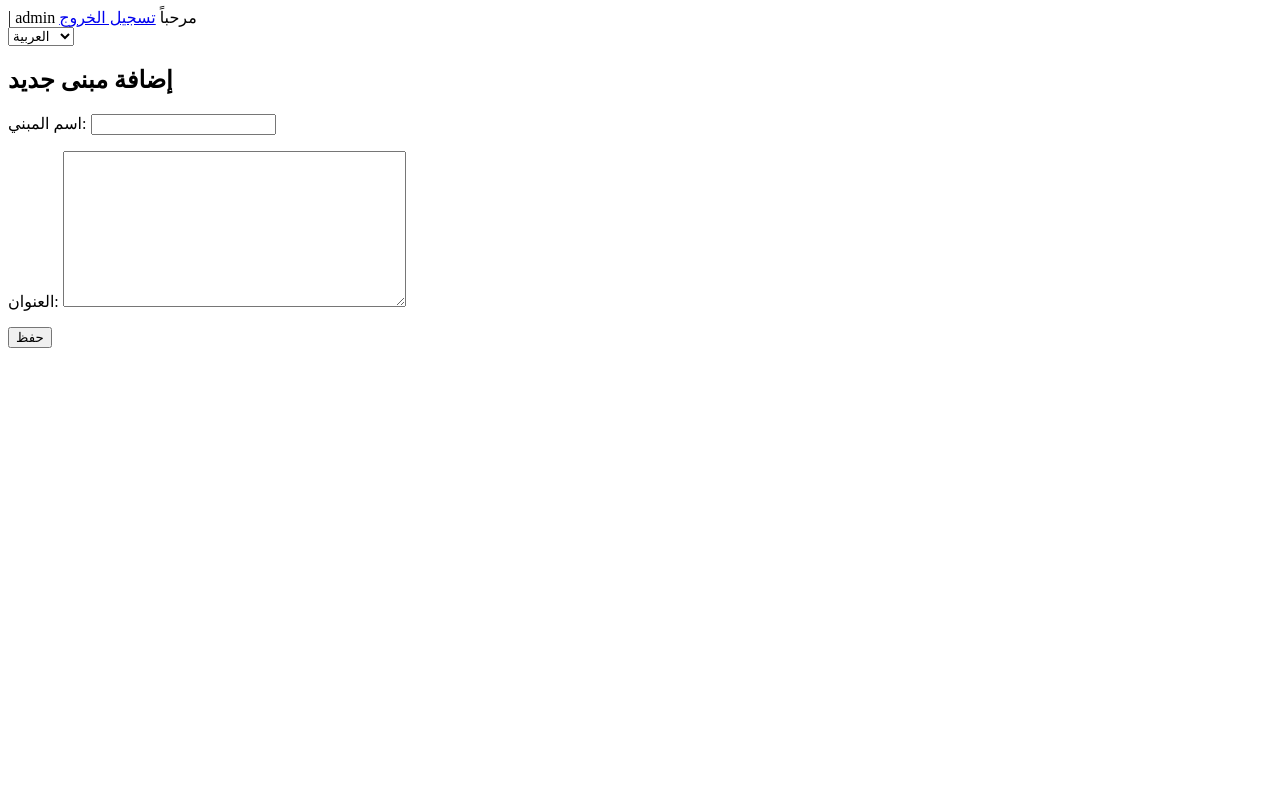
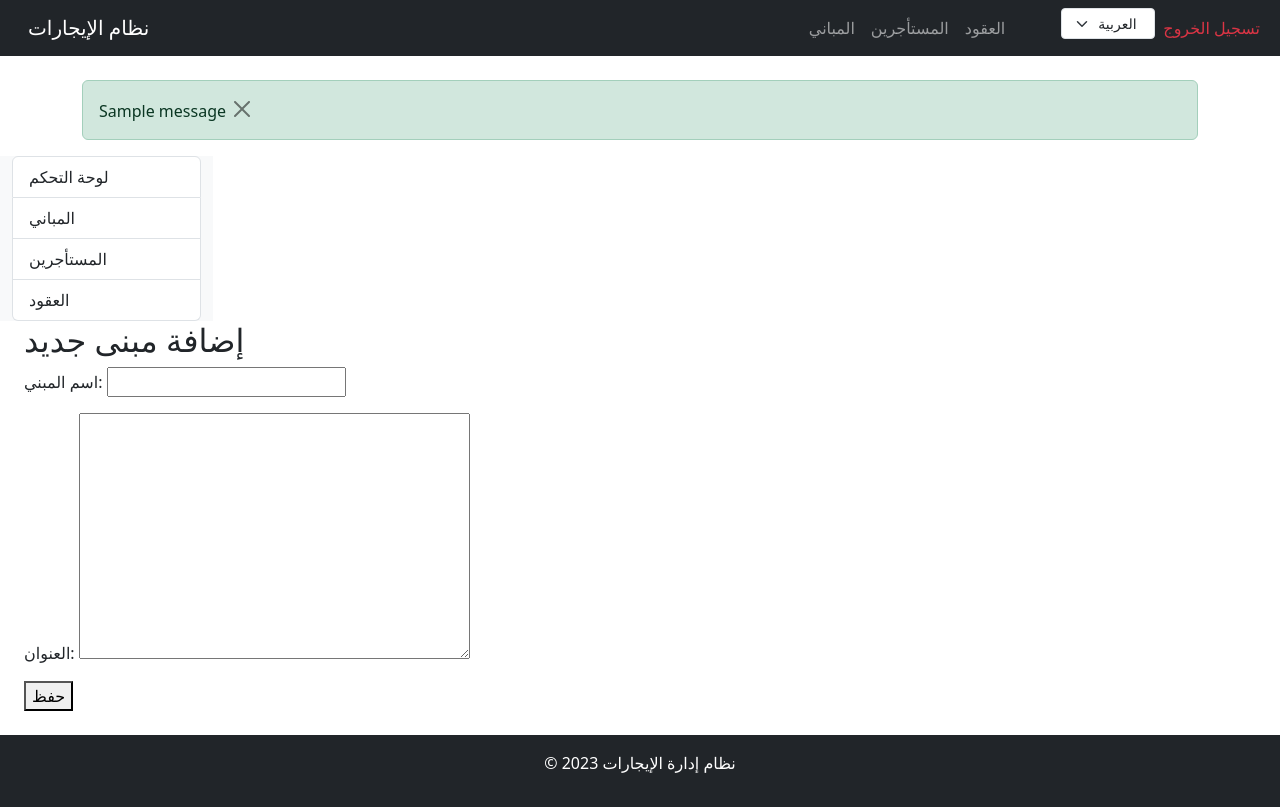
Before and after one commit to alabri0803/rental_system, a Django app: page /buildings/add/ in a window 1280 px wide. Before the commit the page ends 348 px from the top, so only its background shows below. Run offline with Django 5.2, Linux system fonts and the light colour scheme; a user stored in the database is signed in; tables that the repository leaves empty hold one stand-in row (values such as "Sample post"); one stand-in notice (Sample message) is shown.

Commit message:
base.html

```diff
--- a/templates/base.html
+++ b/templates/base.html
@@ -5,17 +5,20 @@
 <head>
     <meta charset="UTF-8">
     <title>{% block title %}{% trans "نظام الإيجارات" %}{% endblock %}</title>
+
+    <link href="https://cdn.jsdelivr.net/npm/bootstrap@5.3.0/dist/css/bootstrap.rtl.min.css" rel="stylesheet">
    <link rel="stylesheet" href="{% static 'style.css' %}">
 </head>
 <body>
     {% include 'includes/navbar.html' %}
     <div class="container">
         {% include 'includes/sidebar.html' %}
-        <main>
+        <main class="col-md-10 ms-sm-auto col-lg-10 px-md-4">
             {% block content %}
             {% endblock %}
         </main>
     </div>
     {% include 'includes/footer.html' %}
+    <script src="https://cdn.jsdelivr.net/npm/bootstrap@5.3.0/dist/js/bootstrap.bundle.min.js"></script>
 </body>
 </html>
--- a/templates/includes/footer.html
+++ b/templates/includes/footer.html
@@ -0,0 +1,6 @@
+{% load i18n %}
+<footer class="text-center mt-4 py-3 bg-dark text-white">
+    <div class="container">
+        <p>&copy; 2023 {% trans "نظام إدارة الإيجارات" %}</p>
+    </div>
+</footer>
--- a/templates/includes/navbar.html
+++ b/templates/includes/navbar.html
@@ -1,16 +1,51 @@
 {% load i18n %}
-<nav>
+<nav class="navbar navbar-expand-lg navbar-dark bg-dark mb-4">
+  <div class="container-fluid">
+    <a class="navbar-brand" href="{% url 'dashboard' %}">{% trans "نظام الإيجارات" %}</a>
+    <div class="collapse navbar-collapse">
+      <ul class="navbar-nav me-auto mb-2 mb-lg-0">
   {% if user.is_authenticated %}
-| {{ user.username }} مرحباً
-    <a href="{% url 'logout' %}">{% trans "تسجيل الخروج" %}</a>
-  {% else %}
-    <a href="{% url 'login' %}">{% trans "تسجيل الدخول" %}</a>
+        <li class="nav-item">
+          <a class="nav-link" href="{% url 'building_list' %}">{% trans "المباني" %}</a>
+        </li>
+        <li class="nav-item">
+          <a class="nav-link" href="{% url 'tenant_list' %}">{% trans "المستأجرين" %}</a>
+        </li>
+        <li class="nav-item">
+          <a class="nav-link" href="{% url 'contract_list' %}">{% trans "العقود" %}</a>
+        </li>
         {% endif %}
-  <form action="{% url 'set_language' %}" method="post">
+      </ul>
+      <ul class="navbar-nav">
+        <li class="nav-item">
+          <form action="{% url 'set_language' %}" method="post" class="d-flex align-items-center">
             {% csrf_token %}
-      <select name="language" onchange="this.form.submit()">
+            <select name="language" onchange="this.form.submit()" class="form-select form-select-sm me-2">
               <option value="ar" {% if LANGUAGE_CODE == 'ar' %}selected{% endif %}>العربية</option>
               <option value="en" {% if LANGUAGE_CODE == 'en' %}selected{% endif %}>English</option>
             </select>
           </form>
+        </li>
+        {% if user.is_authenticated %}
+          <li class="nav-item">
+            <a class="nav-link text-danger" href="{% url 'logout' %}">{% trans "تسجيل الخروج" %}</a>
+          </li>
+        {% else %}
+          <li class="nav-item">
+            <a class="nav-link text-light" href="{% url 'login' %}">{% trans "تسجيل الدخول" %}</a>
+          </li>
+        {% endif %}
+      </ul>
+    </div>
+  </div>
 </nav>
+<div class="container">
+  {% if messages %}
+  {% for message in messages %}
+    <div class="alert alert-success mt-3">
+        {{ message }}
+      <button type="button" class="btn-close" data-bs-dismiss="alert" aria-label="Close"></button>
+      </div>
+      {% endfor %}
+      {% endif %}
+</div
--- a/templates/includes/sidebar.html
+++ b/templates/includes/sidebar.html
@@ -0,0 +1,15 @@
+{% load i18n %}
+<div class="container-fluid">
+    <div class="row">
+      <div class="col-md-2 d-none d-md-block bg-light sidebar">
+        <div class="list-group">
+          {% if user.is_authenticated %}
+          <a href="{% url 'dashboard' %}" class="list-group-item list-group-item-action">{% trans "لوحة التحكم" %}</a>
+          <a href="{% url 'building_list' %}" class="list-group-item list-group-item-action">{% trans "المباني" %}</a>
+          <a href="{% url 'tenant_list' %}" class="list-group-item list-group-item-action">{% trans "المستأجرين" %}</a>
+          <a href="{% url 'contract_list' %}" class="list-group-item list-group-item-action">{% trans "العقود" %}</a>
+          {% endif %}
+        </div>
+      </div>
+    </div>
+</div>
```
Lines whose indentation alone changed are shown as unchanged.
